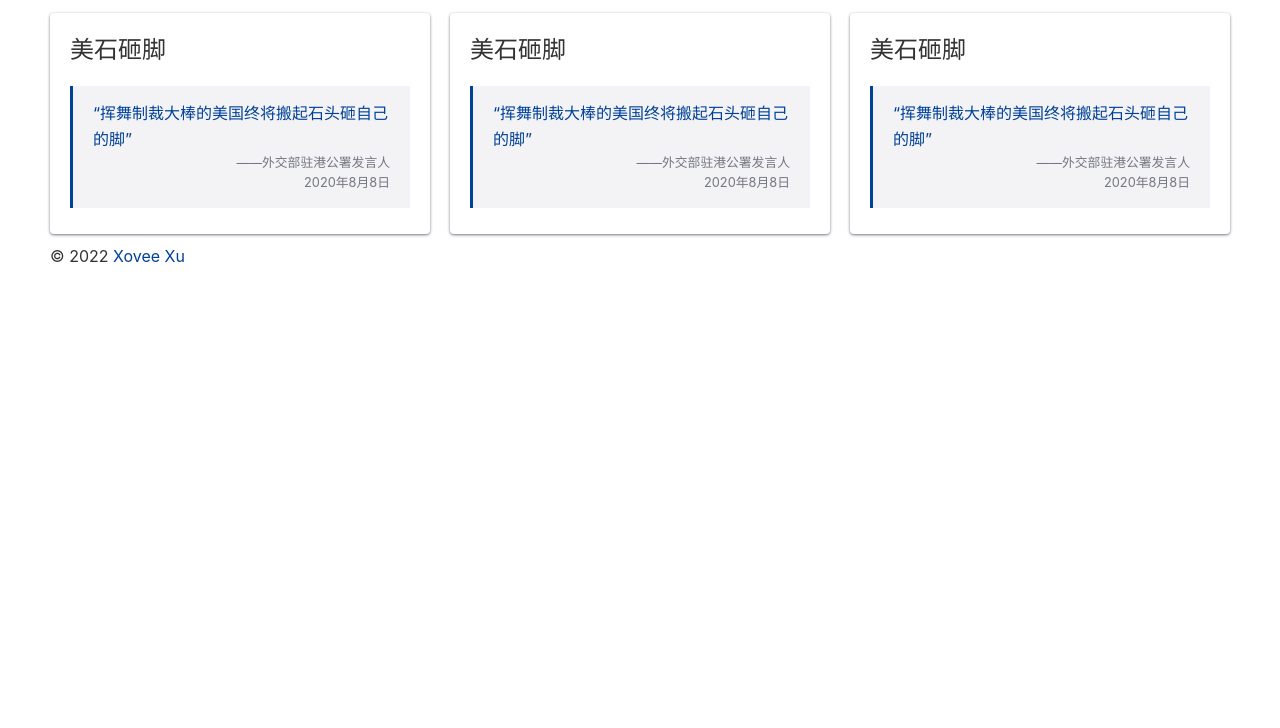
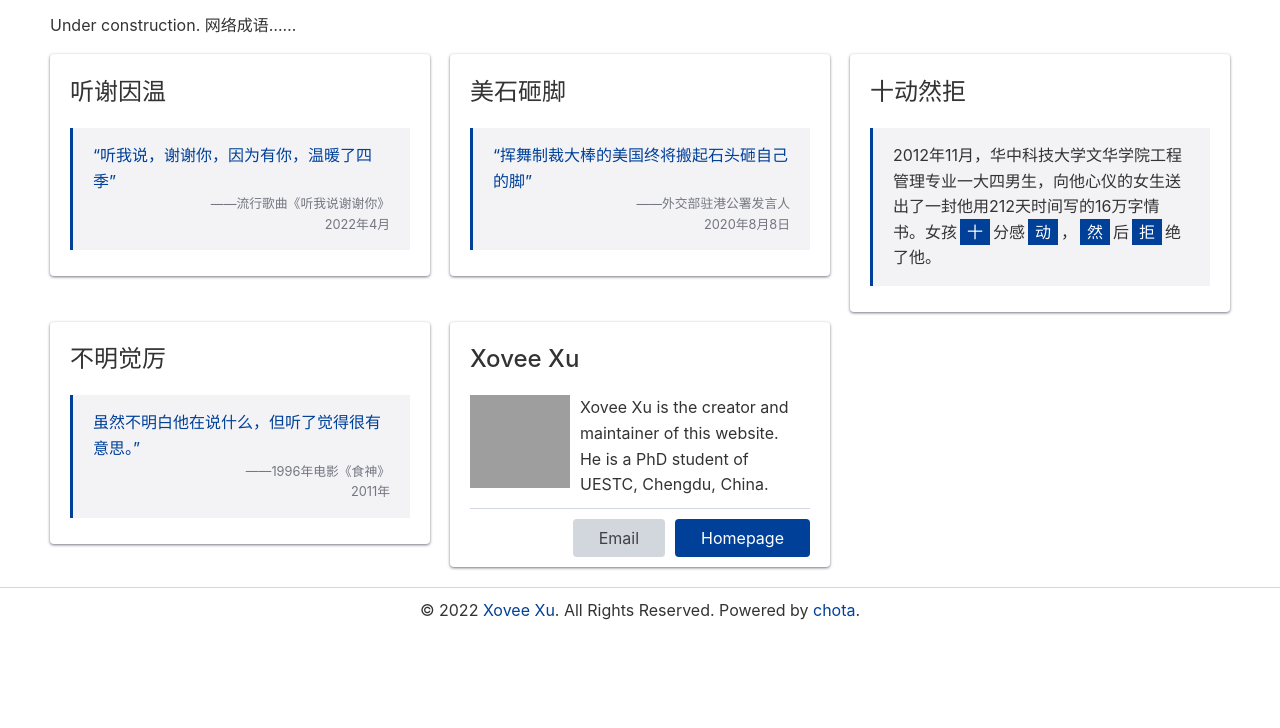
Before and after one commit to Xovee/nci, a plain HTML site: page index.html in a window 1280 px wide. Shown: the part 72-800 px from the top of the page. Drawn offline with Linux system fonts and the light colour scheme; grey boxes are pictures that could not be loaded.

Commit message:
add some styles and new ncis

```diff
--- a/css/chota.css
+++ b/css/chota.css
@@ -51,6 +51,12 @@ body {
   font-family: var(--font-family-sans);
   margin: 0;
   padding: 0;
+}
+mark {
+    background-color: #004098;
+    color: white;
+    padding: .3rem .7rem;
+    margin: auto .3rem;
 }
 h1,
 h2,
--- a/index.html
+++ b/index.html
@@ -15,21 +15,26 @@
   <link rel="stylesheet" href="css/style.css">
   <link rel="stylesheet" href="css/chota.css">
 <!--  <link type="text/css" rel="stylesheet" href="css/materialize.css"  media="screen,projection"/>-->
+
 </head>
 
 <body>
 <main class="container">
-      <h1>新成语 New Chinese Idoms</h1>
+  <div>
+    <h1 class="text-center">新·成语</h1>
+    <p>Under construction. 网络成语……</p>
+  </div>
+
 
   <div class="row">
 
     <div class="col col-6-md col-4-lg">
       <div class="card">
-          <h3>美石砸脚</h3>
+        <h3>听谢因温</h3>
         <blockquote>
-            <p><a href="http://www.xinhuanet.com/gangao/2020-08/08/c_1126343398.htm" target="_blank">“挥舞制裁大棒的美国终将搬起石头砸自己的脚”</a><br>
-              <small class="text-grey is-right">——外交部驻港公署发言人</small>
-              <small class="text-grey is-right">2020年8月8日</small>
+          <p><a href="https://baike.baidu.com/item/%E5%90%AC%E6%88%91%E8%AF%B4%E8%B0%A2%E8%B0%A2%E4%BD%A0" target="_blank">“听我说，谢谢你，因为有你，温暖了四季”</a><br>
+            <small class="text-grey is-right">——流行歌曲《听我说谢谢你》</small>
+            <small class="text-grey is-right">2022年4月</small>
           </p>
         </blockquote>
       </div>
@@ -49,24 +54,50 @@
 
     <div class="col col-6-md col-4-lg">
       <div class="card">
-          <h3>美石砸脚</h3>
+        <h3>十动然拒</h3>
         <blockquote>
-            <p><a href="http://www.xinhuanet.com/gangao/2020-08/08/c_1126343398.htm" target="_blank">“挥舞制裁大棒的美国终将搬起石头砸自己的脚”</a><br>
-              <small class="text-grey is-right">——外交部驻港公署发言人</small>
-              <small class="text-grey is-right">2020年8月8日</small>
+          <p>2012年11月，华中科技大学文华学院工程管理专业一大四男生，向他心仪的女生送出了一封他用212天时间写的16万字情书。女孩<mark>十</mark>分感<mark>动</mark>，<mark>然</mark>后<mark>拒</mark>绝了他。</p>
+        </blockquote>
+      </div>
+    </div>
+
+    <div class="col col-6-md col-4-lg">
+      <div class="card">
+        <h3>不明觉厉</h3>
+        <blockquote>
+          <p><a href="https://baike.baidu.com/item/%E8%99%BD%E4%B8%8D%E6%98%8E%EF%BC%8C%E4%BD%86%E8%A7%89%E5%8E%89/5455579" target="_blank">虽然不明白他在说什么，但听了觉得很有意思。”</a><br>
+            <small class="text-grey is-right">——1996年电影《食神》</small>
+            <small class="text-grey is-right">2011年</small>
           </p>
         </blockquote>
       </div>
     </div>
+
+    <div class="col col-6-md col-4-lg">
+      <div class="card">
+        <h3>Xovee Xu</h3>
+        <div class="row">
+          <img class="col-4" src="img/avatar.jpeg">
+          <p class="col-8">Xovee Xu is the creator and maintainer of this website. He is a PhD student of UESTC, Chengdu, China.</p>
+        </div>
+        <hr>
+        <footer class="is-right">
+          <a class="button" href="mailto:xovee@ieee.org">Email</a>
+          <a class="button" href="https://xovee.cn" target="_blank" style="background-color: #004098; color: white;">Homepage</a>
+        </footer>
+      </div>
+    </div>
+
+  </div>
 </main>
 
+<hr>
+
 <footer class="page-footer brown lighten-4">
-  <div class="container grey-text">
-  © 2022 <a href="https:/xovee.cn" target="_blank">Xovee Xu</a>
+  <div class="container grey-text text-center">
+  © 2022 <a href="https:/xovee.cn" target="_blank">Xovee Xu</a>. All Rights Reserved. Powered by <a href="jenil.github.io/chota/" target="_blank">chota</a>.
   </div>
 </footer>
 
-<!--JavaScript at end of body for optimized loading-->
-<script type="text/javascript" src="js/materialize.min.js"></script>
 </body>
 </html>
```
Also changed, not shown: 1 other file. Lines whose indentation alone changed are shown as unchanged.
